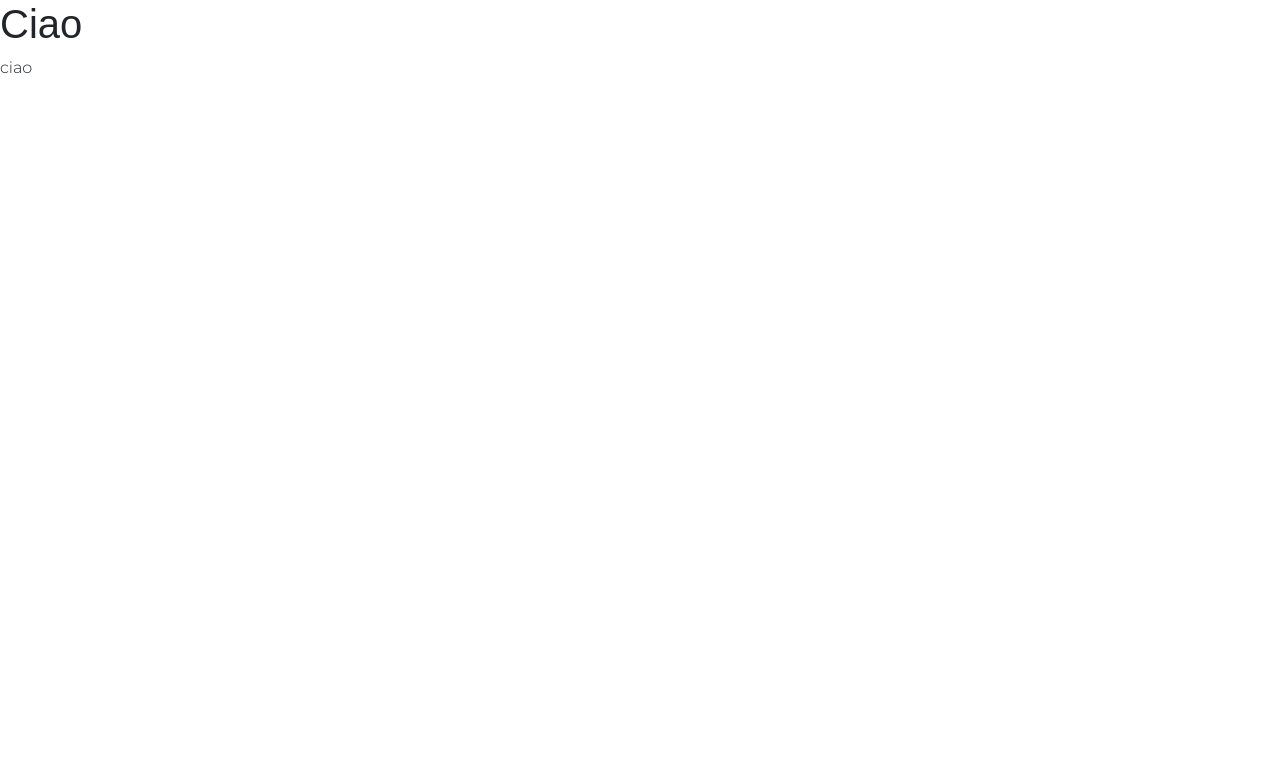
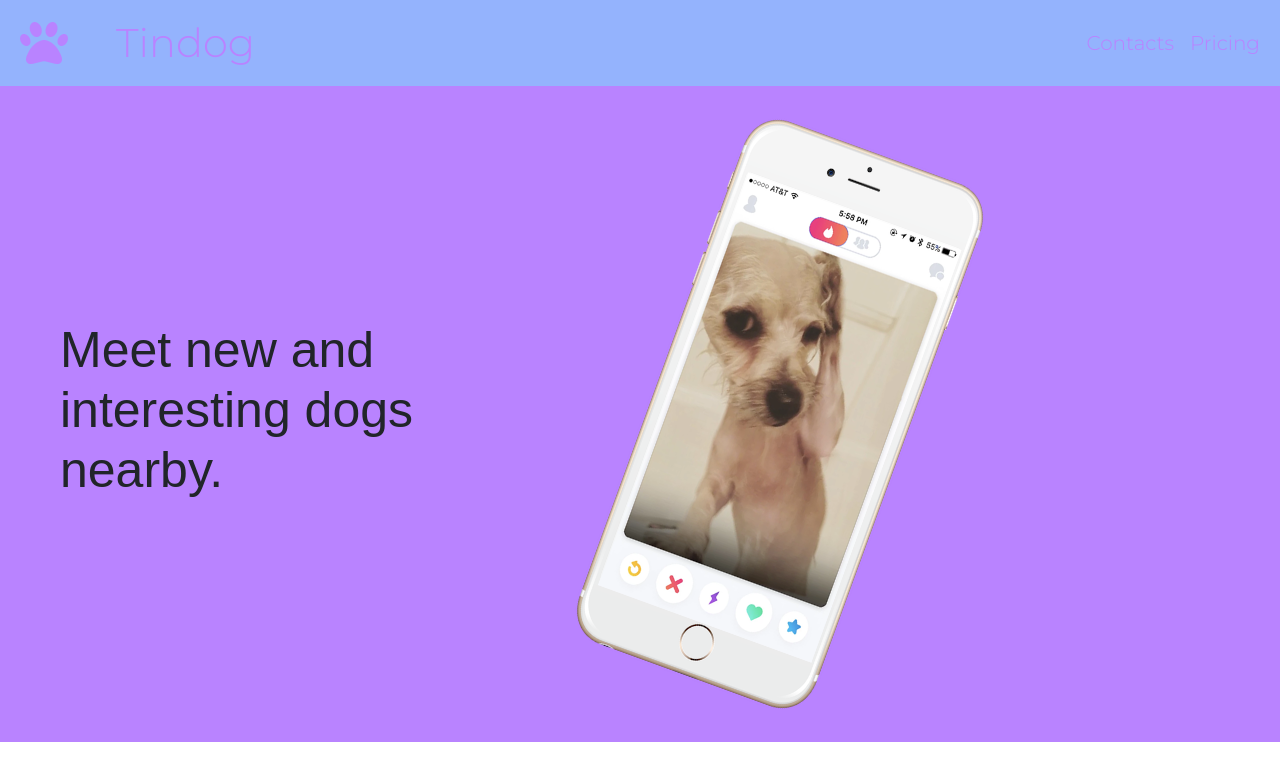
Before and after one commit to Fillo640/tindog, a plain HTML site: page index.html in a window 1280 px wide. Drawn offline with nearby package versions, Linux system fonts and the light colour scheme; a web font is replaced by a local one.

Commit message:
completato header

```diff
--- a/index.html
+++ b/index.html
@@ -23,9 +23,44 @@
     <title>Tindog</title>
   </head>
   <body>
+   <!-- navbar -->
+   <nav class="navbar navbar-expand-lg navbar-light bg-light">
+    <div class="container-fluid">
+      <i class="fas fa-paw fa-3x iconav me-auto mx-2"></i>
+      <a class="navbar-brand  titnav mx-5" href="#">Tindog</a>
+      <button class="navbar-toggler" type="button" data-bs-toggle="collapse" data-bs-target="#navbarSupportedContent" aria-controls="navbarSupportedContent" aria-expanded="false" aria-label="Toggle navigation">
+        <span class="navbar-toggler-icon"></span>
+      </button>
+      <div class="collapse navbar-collapse" id="navbarSupportedContent">
+        <ul class="navbar-nav ms-auto mb-2 mb-lg-0">
 
-    <h1>Ciao</h1>
-    <p>ciao</p>
+          <a class="nav-link active linknav" aria-current="page" href="#">Contacts</a>
+          <a class="nav-link active linknav" aria-current="page" href="#">Pricing</a>
+
+        </ul>
+
+      </div>
+    </div>
+  </nav>
+
+
+
+  <!-- header -->
+  <div class="container-fluid firstcont">
+    <div class="row justify-content-center align-items-center ">
+      <div class="col-12 col-md-6 my-5 justify-content-center align-items-center">
+        <h2 class="tithead mx-5">Meet new and interesting dogs nearby.  </h2>
+      </div>
+
+      <div class="col-12 col-md-6 justify-content-center align-items-center my-5">
+        <img src="./images/iphone6.png" class="immhead img-responsive" alt="">
+      </div>
+    </div>
+
+
+
+
+  </div>
 
 
     <!-- Option 1: Bootstrap Bundle with Popper -->
--- a/style.css
+++ b/style.css
@@ -11,3 +11,44 @@ h1, h2, h3, h4, h5, h6 {
     --main-color: #B983FF;
     --sec-color: #94B3FD;
   }
+.iconav{
+    color: var(--main-color)!important;
+}
+.titnav{
+    text-decoration: none;
+    color: var(--main-color)!important;
+    font-size: 40px;
+}
+.linknav{
+    text-decoration: none;
+    color: var(--main-color) !important;
+    font-size: 20px;
+}
+.titnav:hover{
+    color: var(--sec-color)!important;
+}
+.linknav:hover{
+    color: var(--sec-color)!important;
+}
+.navbar{
+    background-color: var(--sec-color)!important;
+}
+.immhead{
+    width: 20vw;
+    height: 70vh;
+    transform: rotate(20deg);
+}
+.firstcont{
+    background-color: var(--main-color);
+}
+.tithead{
+    font-size: 50px;
+}
+@media screen and (max-width:700px) {
+    .immhead{
+        width: 70vw;
+        height: 50vh;
+        transform: rotate(0deg);
+        margin-left: 40px;
+    }
+}
```
